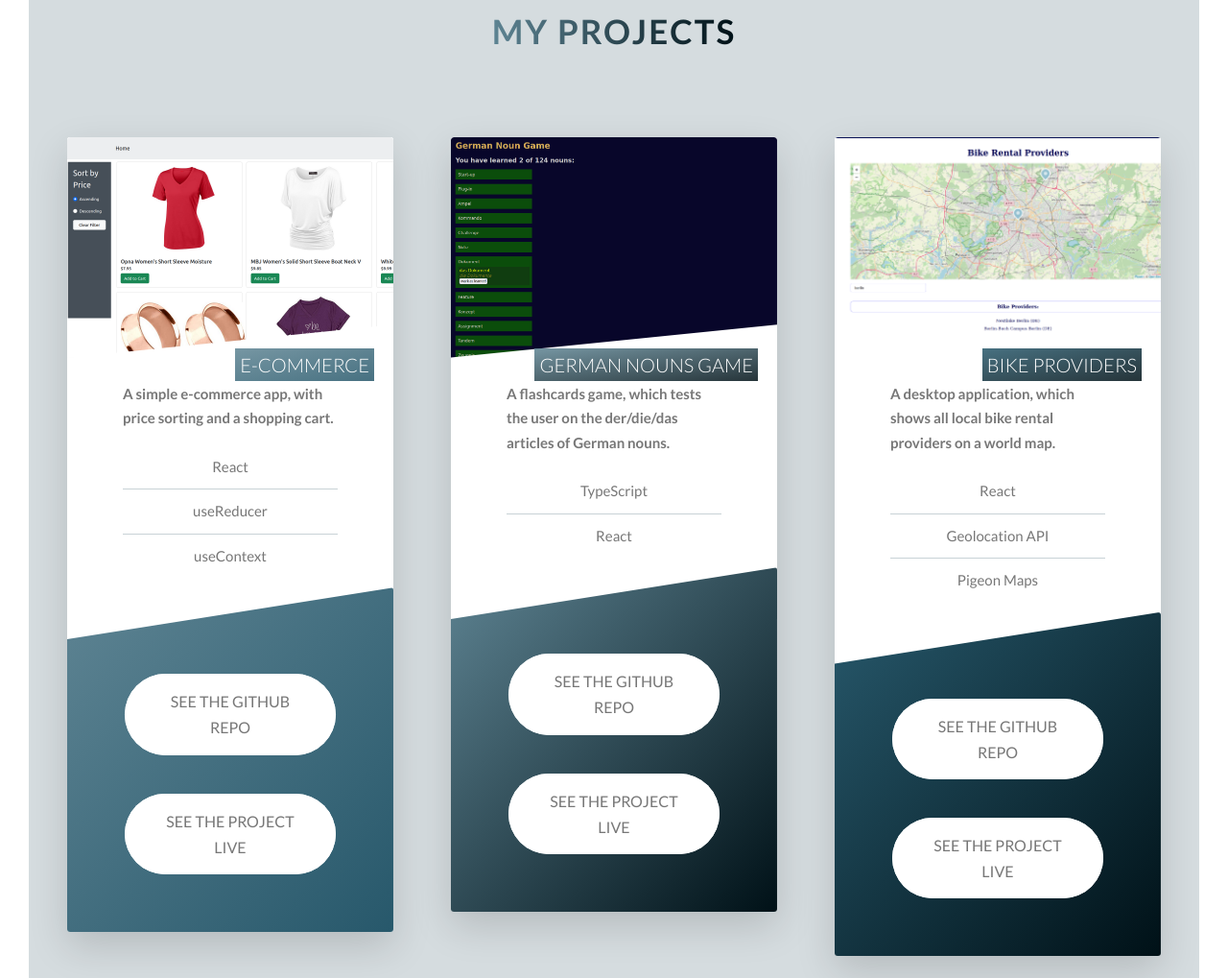
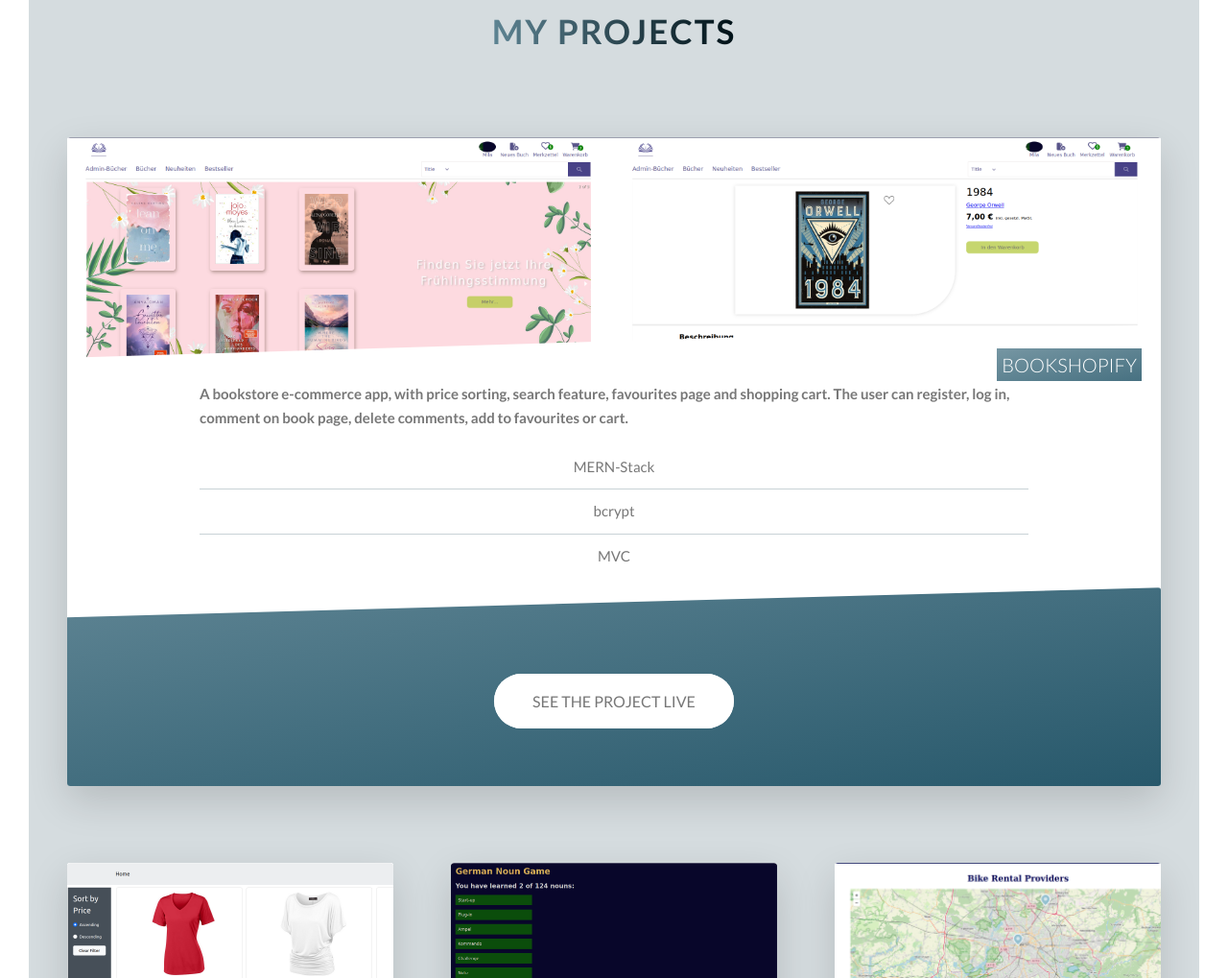
Before and after one commit to milaoktay/portfolio-site-1, a website: page index.html in a window 1280 px wide. Shown: the part 1741-2760 px from the top of the page at 96% size. Drawn offline with Linux system fonts and the light colour scheme.

Commit message:
final project added

```diff
--- a/index.html
+++ b/index.html
@@ -110,7 +110,42 @@
         <div class="u-center-text u-margin-bottom-big">
           <h2 class="heading-secondary">My Projects</h2>
         </div>
+        <div class="row">
+          <div class="card">
+            <div class="card__side card__side--front">
+              <div class="card__picture card__picture--7">&nbsp;</div>
+              <h4 class="card__heading">
+                <span class="card__heading-span card__heading-span--1"
+                  >BookShopify</span
+                >
+              </h4>
+              <div class="card__details">
+                <ul>
+                  <h2 class="card__descr">
+                    A bookstore e-commerce app, with price sorting, search
+                    feature, favourites page and shopping cart. The user can
+                    register, log in, comment on book page, delete comments, add
+                    to favourites or cart.
+                  </h2>
 
+                  <li>MERN-Stack</li>
+                  <li>bcrypt</li>
+                  <li>MVC</li>
+                </ul>
+              </div>
+            </div>
+            <div class="card__side card__side--back card__side--back-1">
+              <div class="card__cta">
+                <a
+                  href="https://bookstore-final-project-git-dev-galina-s.vercel.app/home"
+                  target="_blank"
+                  class="btn btn--white"
+                  >See the project live</a
+                >
+              </div>
+            </div>
+          </div>
+        </div>
         <div class="row">
           <div class="col-1-of-3">
             <div class="card">
@@ -139,11 +174,13 @@
                   <a
                     href="https://github.com/milaoktay/simple-shopping-site"
                     class="btn btn--white"
+                    target="_blank"
                     >See the github repo</a
                   >
                   <a
                     href="https://simple-shopping-site.vercel.app/"
                     class="btn btn--white"
+                    target="_blank"
                     >See the project live</a
                   >
                 </div>
@@ -176,11 +213,13 @@
                 <div class="card__cta">
                   <a
                     href="https://github.com/milaoktay/german-nouns-game"
+                    target="_blank"
                     class="btn btn--white"
                     >See the github repo</a
                   >
                   <a
                     href="https://german-nouns-flashcards-milaoktay.netlify.app/"
+                    target="_blank"
                     class="btn btn--white"
                     >See the project live</a
                   >
@@ -215,11 +254,13 @@
                   <a
                     href="https://github.com/milaoktay/bike-rental-app"
                     class="btn btn--white"
+                    target="_blank"
                     >See the github repo</a
                   >
                   <a
                     href="https://bike-rental-providers.netlify.app/"
                     class="btn btn--white"
+                    target="_blank"
                     >See the project live</a
                   >
                 </div>
@@ -255,11 +296,13 @@
                   <a
                     href="https://github.com/milaoktay/notes-app-nodejs"
                     class="btn btn--white"
+                    target="_blank"
                     >See the github repo</a
                   >
                   <a
                     href="https://dark-pea-coat-foal.cyclic.app/notes"
                     class="btn btn--white"
+                    target="_blank"
                     >See the project live</a
                   >
                 </div>
@@ -293,11 +336,13 @@
                   <a
                     href="https://github.com/milaoktay/eyeshadow-project"
                     class="btn btn--white"
+                    target="_blank"
                     >See the github repo</a
                   >
                   <a
                     href="https://makeup-site-milaoktay.netlify.app/"
                     class="btn btn--white"
+                    target="_blank"
                     >See the project live</a
                   >
                 </div>
@@ -330,11 +375,13 @@
                   <a
                     href="https://github.com/milaoktay/recipe-project"
                     class="btn btn--white"
+                    target="_blank"
                     >See the github repo</a
                   >
                   <a
                     href="https://deliciousness.netlify.app"
                     class="btn btn--white"
+                    target="_blank"
                     >See the project live</a
                   >
                 </div>
--- a/sass/components/_card.scss
+++ b/sass/components/_card.scss
@@ -88,6 +88,11 @@
         &--6 {
             background-image:
                 url(../../images/deliciousness-screenshot.png);
+        }
+
+        &--7 {
+            background-image:
+                url(../../images/imgonline-com-ua-twotoone-VkENWpsXnDzUy.png);
         }
     }
 
```
Also changed, not shown: images/book1.png (added), images/book2.png (added), images/imgonline-com-ua-collage-DDMnAjHx1bzC.jpg (added), images/imgonline-com-ua-twotoone-VkENWpsXnDzUy.png (added), img/book1.png (added), img/book2.png (added), sass/main.css, 1 other file.
